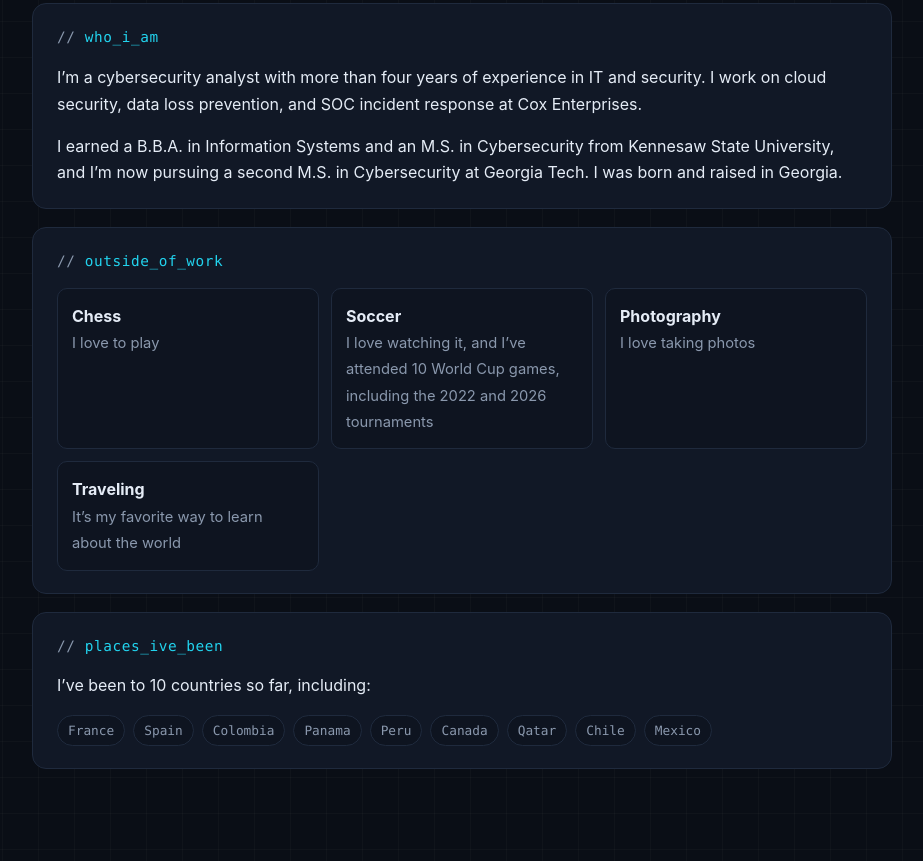
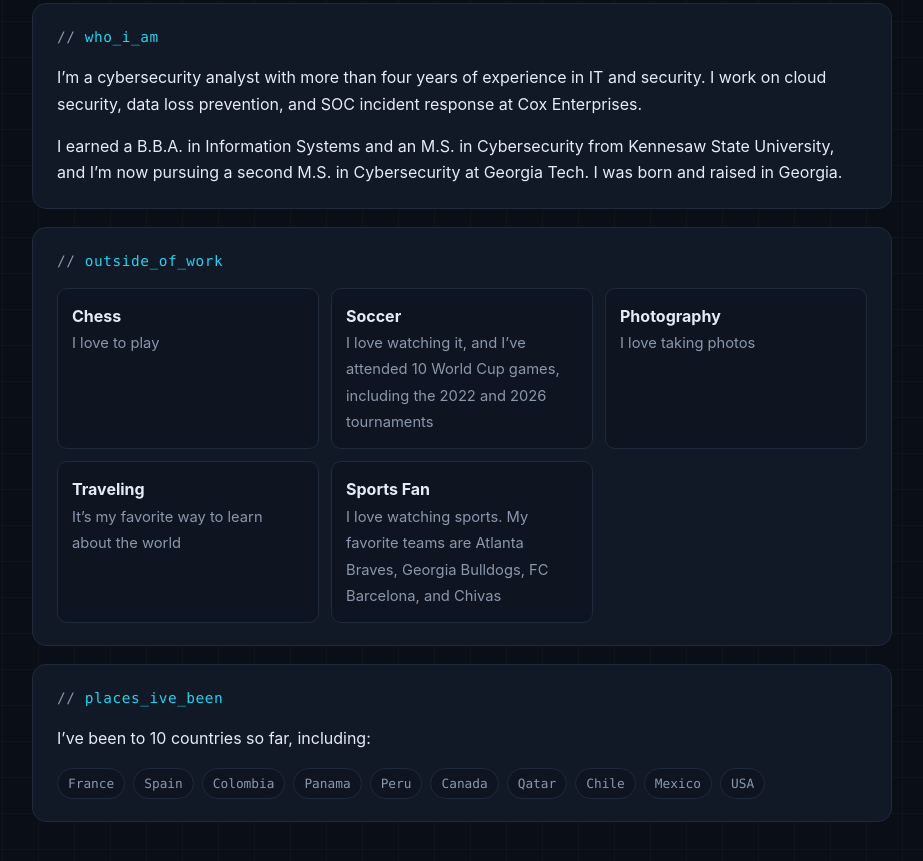
Before and after one commit to alexandromartinez11/alexandromartinez11.github.io, a plain HTML site: page about.html in a window 1280 px wide. Shown: the part 339-1200 px from the top of the page, without its empty margins (178-1101 px from the left). Drawn offline with Linux system fonts and the light colour scheme.

Commit message:
Add sports fan section and USA to travel list

```diff
--- a/about.html
+++ b/about.html
@@ -40,6 +40,7 @@
       <div class="mini"><b>Soccer</b><span>I love watching it, and I’ve attended 10 World Cup games, including the 2022 and 2026 tournaments</span></div>
       <div class="mini"><b>Photography</b><span>I love taking photos</span></div>
       <div class="mini"><b>Traveling</b><span>It’s my favorite way to learn about the world</span></div>
+      <div class="mini"><b>Sports Fan</b><span>I love watching sports. My favorite teams are Atlanta Braves, Georgia Bulldogs, FC Barcelona, and Chivas</span>
     </div>
   </section>
 
@@ -56,6 +57,7 @@
       <li class="chip">Qatar</li>
       <li class="chip">Chile</li>
       <li class="chip">Mexico</li>
+      <li class="chip">USA</li>
     </ul>
   </section>
 </div>
```
